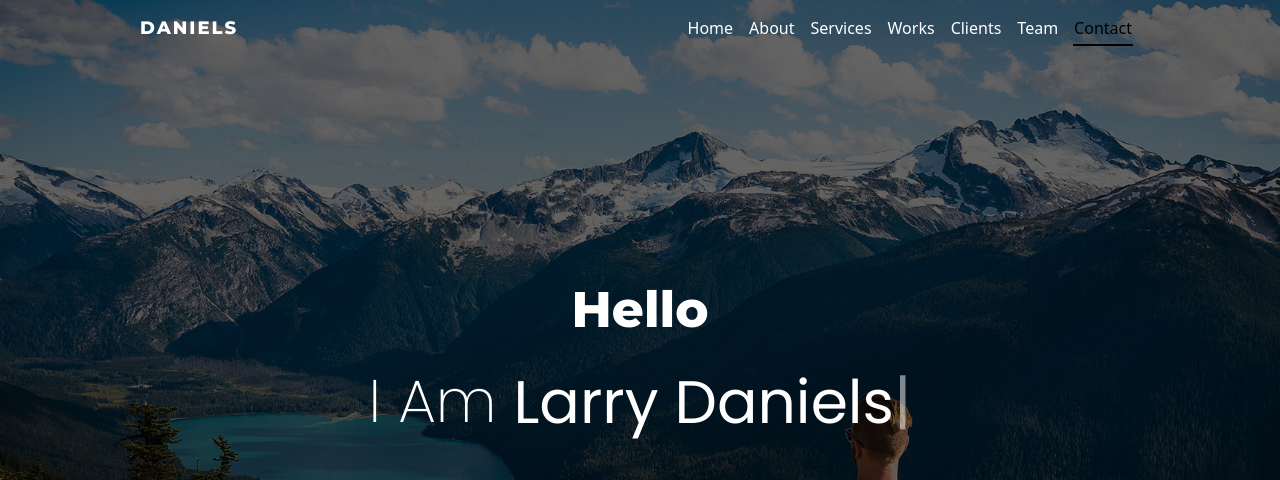
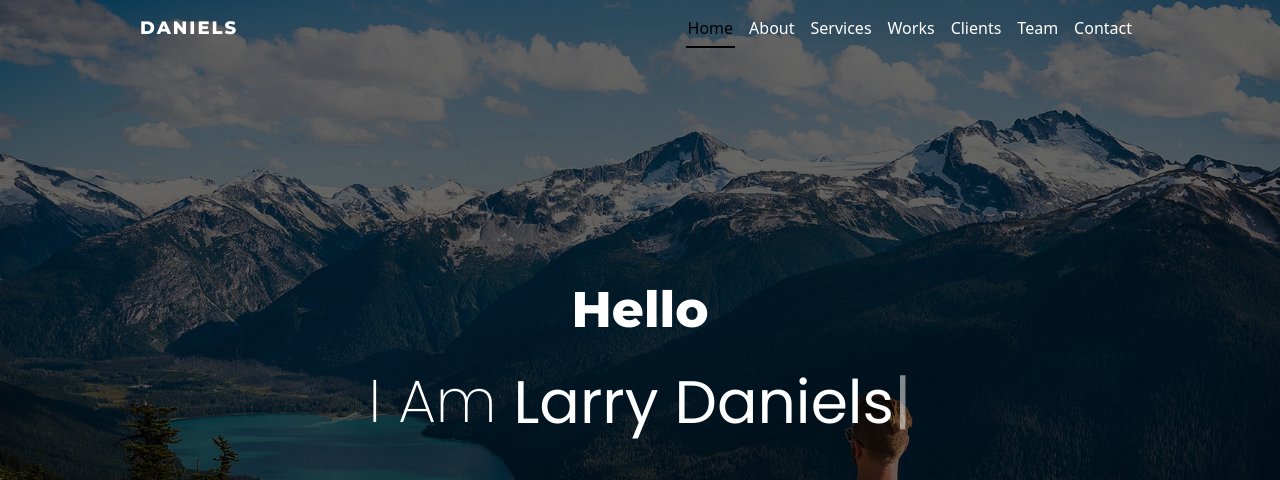
Before and after one commit to poker2121/Daniels-Exam, a plain HTML site: page index.html in a window 1280 px wide. Shown: the top 480 px of the page. Drawn offline with Linux system fonts and the light colour scheme.

Commit message:
problems

```diff
--- a/css/main.css
+++ b/css/main.css
@@ -60,9 +60,6 @@ span {
 
 /** -------------------------------------------------------- */
 /*^ --------------------Navbar Section-------------------  */
-.navbar {
-
-}
 
 .navbar .navbar-brand {
   font-family: "Montserrat", sans-serif;
@@ -78,15 +75,10 @@ span {
   color: white;
 }
 
-/* .navbar{
-  background-color: white !important;
-} */
-
 .navbar-custom-black .nav-link,
 .navbar-custom-black .navbar-brand {
   color: black;
 }
-
 .navbar-nav .nav-link {
   position: relative;
 }
@@ -96,7 +88,7 @@ span {
   position: absolute;
   bottom: 1px;
   left: 10%;
-  transform: translatey(-50%);
+  transform: translateY(50%);
   width: 0;
   height: 2px;
   background-color: rgb(0, 0, 0);
@@ -104,11 +96,13 @@ span {
   transition: width 500ms ease, visibility 500ms ease;
 }
 
+.navbar-nav .nav-link:hover::before,
 .navbar-nav .nav-link:focus::before,
 .navbar-nav .nav-link.active::before {
   visibility: visible;
   width: 80%;
 }
+
 
 /* -------------------------------------------------------- */
 /*^ --------------------Header Section-------------------  */
--- a/css/media.css
+++ b/css/media.css
@@ -10,6 +10,10 @@
   .navbar-nav .nav-link:hover::before,
   .navbar-nav .nav-link.active::before {
     width: 10%;
+  }
+  .navbar-collapse{
+    background-color: rgb(108, 115, 120);
+    color: black;
   }
 }
 
--- a/index.html
+++ b/index.html
@@ -242,7 +242,7 @@
   <!--!########################### Services Section  ############################-->
 
   <!--*########################### Portfolio Section  ############################-->
-  <div class="portfolio padd" id="work">
+  <div id="work" class="portfolio padd" >
     <div class="row">
         <div class="col-sm-12">
             <div class="title-box text-center">
@@ -837,6 +837,7 @@
   <!--!########################### Footer Section  ############################-->
 
   <!-- JS Files -->
+
   <script src="js/bootstrap.bundle.min.js"></script>
   <script src="js/typed.js-main/dist/typed.umd.js"></script>
   <script src="js/main.js"></script>
--- a/js/main.js
+++ b/js/main.js
@@ -1,3 +1,21 @@
+
+const navLinks = document.querySelectorAll('.navbar-nav .nav-link');
+
+function activateLinkOnScroll() {
+  let scrollPosition = document.documentElement.scrollTop || document.body.scrollTop;
+
+  navLinks.forEach(link => {
+    let section = document.querySelector(link.getAttribute('href'));
+
+    if (section.offsetTop <= scrollPosition && section.offsetTop + section.offsetHeight > scrollPosition) {
+      navLinks.forEach(link => link.classList.remove('active'));
+      link.classList.add('active');
+    }
+  });
+}
+
+
+window.addEventListener('scroll', activateLinkOnScroll);
 
 function updateNavbarColor() {
   const navbar = document.getElementById("navbar-example");
```
